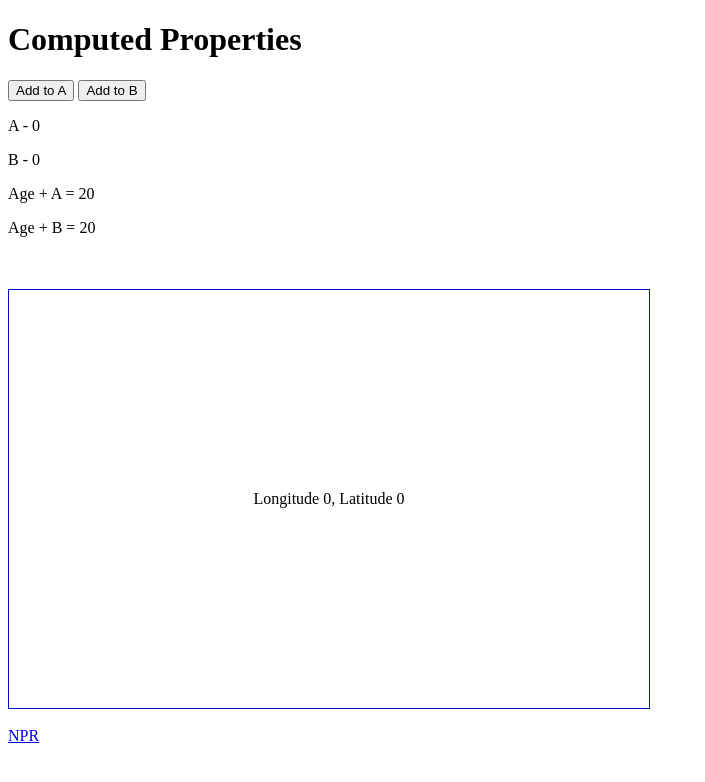
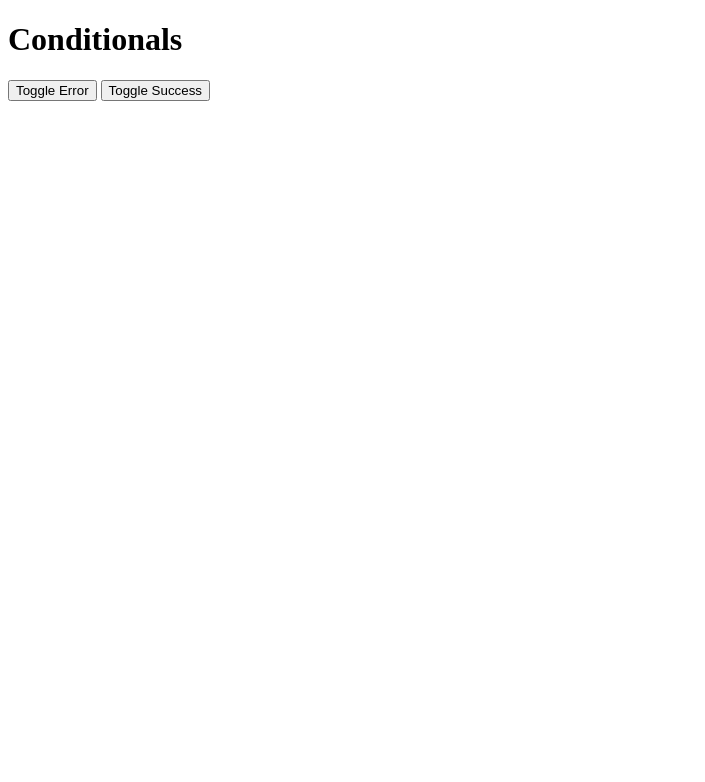
Before and after one commit to Jae1xp/Vue-Tutorial, a plain HTML site: page index.html in a window 1280 px wide. Shown: the whole page, without its empty margins (0-705 px from the left). Drawn offline with nearby package versions, Linux system fonts and the light colour scheme.

Commit message:
small example of conditional code

```diff
--- a/app.js
+++ b/app.js
@@ -1,39 +1,41 @@
 new Vue({
   el: '#app',
   data: {
-    name: '',
-    age: 20,
-    x: 0,
-    y: 0,
-    a: 0,
-    b: 0
+    // name: '',
+    // age: 20,
+    // x: 0,
+    // y: 0,
+    // a: 0,
+    // b: 0
+    error: false,
+    success: false
   },
   methods: {
-    greet: function(time) {
-      return 'Good ' + time + ' ' + this.name;
-    },
-    addYear: function(inc) {
-      this.age += inc;
-    },
-    subtractYear: function(dec) {
-      this.age -= dec;
-    },
-    updateXY: function(event) {
-      this.x = event.offsetX;
-      this.y = event.offsetY;
-    },
-    click: function() {
-      alert('You clicked me!');
-    },
+    // greet: function(time) {
+    //   return 'Good ' + time + ' ' + this.name;
+    // },
+    // addYear: function(inc) {
+    //   this.age += inc;
+    // },
+    // subtractYear: function(dec) {
+    //   this.age -= dec;
+    // },
+    // updateXY: function(event) {
+    //   this.x = event.offsetX;
+    //   this.y = event.offsetY;
+    // },
+    // click: function() {
+    //   alert('You clicked me!');
+    // },
   },
-  computed: {
-    addToA: function() {
-      console.log('adding to A');
-      return this.a + this.age;
-    },
-    addToB: function() {
-      console.log('adding to B');
-      return this.b + this.age;
-    }
-  }
+  // computed: {
+  //   addToA: function() {
+  //     console.log('adding to A');
+  //     return this.a + this.age;
+  //   },
+  //   addToB: function() {
+  //     console.log('adding to B');
+  //     return this.b + this.age;
+  //   }
+  // }
 });
--- a/index.html
+++ b/index.html
@@ -10,13 +10,17 @@
 </head>
 <body>
   <div id="app">
+    <!-- 1st commit -->
     <!-- <h1>Events</h1>
     <label>Name:</label>
     <input type="text" v-model="name" />
 
     <label>Age:</label>
     <input type="text" v-model="age" /> -->
-    <h1>Computed Properties</h1>
+    <!-- End 1st commit -->
+
+    <!-- 2nd commit -->
+    <!-- <h1>Computed Properties</h1>
     <button v-on:click="a++">Add to A</button>
     <button v-on:click="b++">Add to B</button>
     <p>A - {{a}}</p>
@@ -27,11 +31,18 @@
     <br>
     <div id="canvas" v-on:mousemove="updateXY">
       Longitude {{x}}, Latitude {{y}}
-    </div>
+    </div> -->
+    <!-- End 2nd commit -->
     <!-- <a :href="website">Google</a>
     <p v-html="websiteTag"></p> -->
-    <br>
-    <a v-on:click.prevent="click" href="http://npr.org">NPR</a>
+    <!-- <br> -->
+    <!-- <a v-on:click.prevent="click" href="http://npr.org">NPR</a> -->
+    <h1>Conditionals</h1>
+    <button v-on:click="error = !error">Toggle Error</button>
+    <button v-on:click="success = !success">Toggle Success</button>
+    <p v-if="error">¯\_(ツ)_/¯</p>
+    <p v-else-if="success">Success!!!</p>
+
   </div>
   <script src="app.js"></script>
 </body>
```
